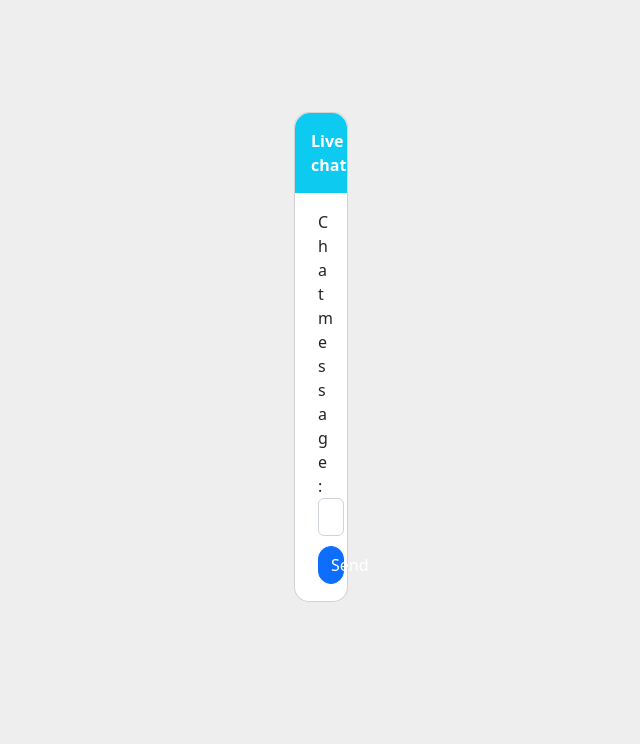
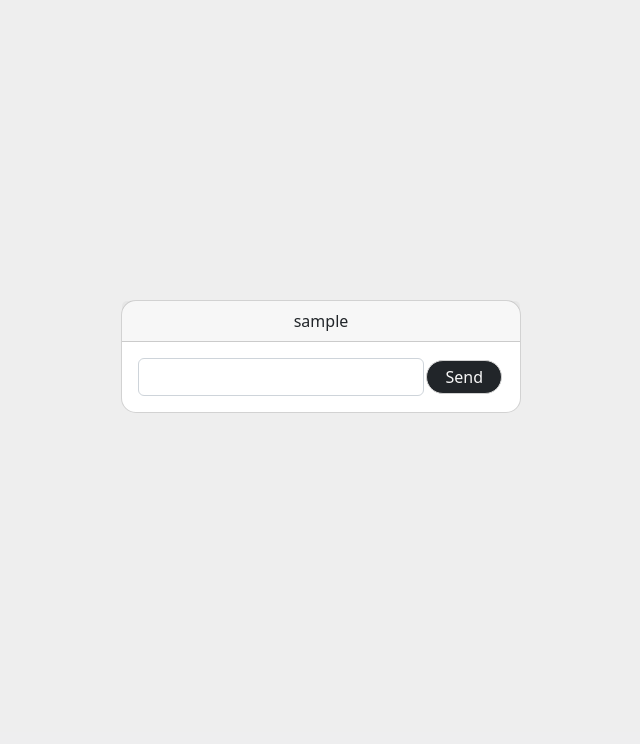
Before and after one commit to tomasgutierrez258/Entrega1-GutierrezPascual, a Django app: a page that uses home/templates/home/base.html in a window 1280 px wide. Shown: the part 68-812 px from the top of the page, without its empty margins (319-959 px from the left). After the commit the page ends 481 px from the top, so only its background shows below. Run offline with Django 4.2, Linux system fonts and the light colour scheme; tables that the repository leaves empty hold one stand-in row (values such as "Sample post"); parts of the project's set-up code (start-up, migrations or seed data) failed here and were passed over.

Commit message:
Modificaciones finales a estilos y cambios en app de messenger

```diff
--- a/accounts/templates/accounts/change_password.html
+++ b/accounts/templates/accounts/change_password.html
@@ -1,7 +1,7 @@
 {% extends 'home/base.html' %}
 
 {% block content %}
-<form action = {% url 'change_password' %} method = "POST" class="card form-modified-1">
+<form action = {% url 'change_password' %} method = "POST" class="">
     {% csrf_token %}
     <table>
       {{form}}
--- a/accounts/templates/accounts/edit_profile.html
+++ b/accounts/templates/accounts/edit_profile.html
@@ -1,7 +1,7 @@
 {% extends 'home/base.html' %}
 
 {% block content %}
-<form action = {% url 'edit_profile' %} method = "POST" class="card form-modified-1" enctype = 'multipart/form-data'>
+<form action = {% url 'edit_profile' %} method = "POST" class="" enctype = 'multipart/form-data'>
     {% csrf_token %}
     <table>
       {{formulario}}
--- a/accounts/templates/accounts/login.html
+++ b/accounts/templates/accounts/login.html
@@ -1,7 +1,7 @@
 {% extends 'home/base.html' %}
 
 {% block content %}
-<form action = {% url 'login' %} method = "POST" class="card form-modified-1">
+<form action = {% url 'login' %} method = "POST" class="">
     {% csrf_token %}
     <table>
       {{formulario}}
--- a/accounts/templates/accounts/register.html
+++ b/accounts/templates/accounts/register.html
@@ -1,7 +1,7 @@
 {% extends 'home/base.html' %}
 
 {% block content %}
-<form action = {% url 'register' %} method = "POST" class="card form-modified-2">
+<form action = {% url 'register' %} method = "POST" class="">
     {% csrf_token %}
     <table>
       {{formulario}}
--- a/accounts/views.py
+++ b/accounts/views.py
@@ -1,10 +1,11 @@
 from django.shortcuts import render,redirect
-from django.contrib.auth.forms import AuthenticationForm, UserCreationForm
+from django.contrib.auth.forms import AuthenticationForm
 from django.contrib.auth import login
 from accounts.forms import MyUserCreationForm,EditProfileForm
 from django.contrib.auth.decorators import login_required
 from django.contrib.auth.mixins import LoginRequiredMixin
 from django.contrib.auth.views import PasswordChangeView
+from django.contrib.auth.models import User
 from accounts.models import UserExtension
 # Create your views here.
 def mi_login(request):
--- a/home/static/css/blog_styles.css
+++ b/home/static/css/blog_styles.css
@@ -3,7 +3,9 @@
 body{
   background-color: rgb(238,238,238)!important;
 }
-
+form{
+  padding:50px 200px;
+}
 .form-modified-1{
     margin:5% 35%!important;
     border: none!important;
@@ -15,12 +17,12 @@ body{
   }
 
   .blog-content{
-    min-height: calc(100vh - 56px);
+    min-height: calc(100vh - 68px);
   }
-  form input{
+  /* form input{
   margin-bottom:10px;
   margin-right:0px;
-  }
+  } */
 
   /* .main-content{
     margin-top: 20px;
@@ -155,4 +157,17 @@ body{
     align-items: center;
     gap: 10px;
     margin-bottom: 20px;
+
   }
+
+  .contact-user{
+    display: flex;
+    background-color: rgb(33,37,41);
+    color: rgb(247,247,247);
+    border: 1px solid black;
+    padding: 10px 0;
+    border-radius: 1000px;
+    gap: 3px;
+    align-items: center;
+    justify-content: center;
+  }
--- a/home/templates/home/base.html
+++ b/home/templates/home/base.html
@@ -60,12 +60,14 @@
             </div>
         </div>
     </nav>
-    <section class="blog-content container">
+    <section class="container">
+
         <div class="main-content">
-            <div class="row" style="margin-bottom:10px!important;">
+            {% block home %}{% endblock home %}
+            <div class="row blog-content" style="">
                 <!-- Blog entries-->
                 <div class="col-md-2"></div>
-                <div class="col-md-8">
+                <div class="col-md-8" style="">
                     {% block content %}{% endblock content %}
                 </div>
                 <div class="col-md-2"> </div>
--- a/home/templates/home/create_post.html
+++ b/home/templates/home/create_post.html
@@ -1,6 +1,6 @@
 {% extends 'home/base.html' %}
     {% block content %}
-        <form action = {% url 'create_post' %} method = "POST" class="card form-modified-1"  enctype = 'multipart/form-data'>
+        <form action = {% url 'create_post' %} method = "POST" class=""  enctype = 'multipart/form-data'>
             {% csrf_token %}
             {{form.media}}
                     {{formulario}}
--- a/home/templates/home/edit_post.html
+++ b/home/templates/home/edit_post.html
@@ -1,12 +1,12 @@
 {% extends 'home/base.html' %}
 {% block content %}
 
-  <form action = {% url 'edit_post' object.id %} method = "POST" class="card form-modified">
+  <form action = {% url 'edit_post' object.id %} method = "POST" class="">
     {% csrf_token %}
     <table>
       {{form}}
     </table>
-    <button>Editar</button>
+    <button class="btn btn-primary">Edit</button>
   </form>
 
 {% endblock content %}
--- a/home/views.py
+++ b/home/views.py
@@ -14,11 +14,11 @@ def home(request):
     if title:
         posts = Posts.objects.filter(title__icontains=title)
         if len(posts) == 0:
-            postInfo = "No results found"
+            postInfo = 1 # "No results found"
     else:
         posts = Posts.objects.all()
         if len(posts) == 0:
-            postInfo = "No posts have been created yet"
+            postInfo = 2 # "No posts have been created yet"
     formulario = SearchPostForm()
 
     return render(request, "home/index.html", {"posts" : posts,"formulario":formulario,"postInfo":postInfo})
--- a/messenger/forms.py
+++ b/messenger/forms.py
@@ -1,6 +1,6 @@
 from django import forms
 
 class ChatMessage(forms.Form):
-    chat_message = forms.CharField(max_length = 30)
+    chat_message = forms.CharField(label='',max_length = 30)
 
     chat_message.widget.attrs['class']='form-control'
--- a/messenger/templates/messenger/messages.html
+++ b/messenger/templates/messenger/messages.html
@@ -1,19 +1,10 @@
 {% extends 'home/base.html' %}
 {% block content %}
 
-<section style="background-color: #eee;">
-    <div class="container py-5">
-
-      <div class="row d-flex justify-content-center">
-        <div class="col-md-8 col-lg-6 col-xl-4">
-
-          <div class="card" id="chat1" style="border-radius: 15px;">
-            <div
-              class="card-header d-flex justify-content-between align-items-center p-3 bg-info text-white border-bottom-0"
-              style="border-top-left-radius: 15px; border-top-right-radius: 15px;">
-              <i class="fas fa-angle-left"></i>
-              <p class="mb-0 fw-bold">Live chat</p>
-              <i class="fas fa-times"></i>
+  <div style="display:flex;align-items:center;justify-content:center;margin:30px 0;">
+    <div class="card" id="chat1" style="border-radius: 15px;min-width:400px;">
+      <div class="card-header" style="display:flex;justify-content:center;">
+        {{other_user_str}}
       </div>
       <div class="card-body">
           {% for message in messages %}
@@ -22,41 +13,43 @@
                       <div class="p-3 me-3 border" style="border-radius: 15px; background-color: #fbfbfb;">
                       <p class="small mb-0">{{message.message}}</p>
                       </div>
-                            <img src="https://mdbcdn.b-cdn.net/img/Photos/new-templates/bootstrap-chat/ava2-bg.webp"
-                            alt="avatar 1" style="width: 45px; height: 100%;">
+                      {% if request.user.userextension.avatar %}
+                        <img src={{request.user.userextension.avatar.url}} alt="avatar"
+                        class="rounded-circle img-fluid" style="width: 45px;height: 45px;">
+                      {% else %}
+                        <img src="https://www.gravatar.com/avatar/00000000000000000000000000000000?d=mp&f=y&s=128" alt="avatar"
+                        class="rounded-circle img-fluid" style="width: 45px;height: 45px;">
+                      {% endif %}
                   </div>
               {% else %}
                   <div class="d-flex flex-row justify-content-start mb-4">
-                            <img src="https://mdbcdn.b-cdn.net/img/Photos/new-templates/bootstrap-chat/ava1-bg.webp"
-                            alt="avatar 1" style="width: 45px; height: 100%;">
+                      {% for user in other_user_obj %}
+                        {% if user.userextension.avatar %}
+                          <img src={{user.userextension.avatar.url}} alt="avatar"
+                          class="rounded-circle img-fluid" style="width: 45px;height: 45px;">
+                        {% else %}
+                          <img src="https://www.gravatar.com/avatar/00000000000000000000000000000000?d=mp&f=y&s=128" alt="avatar"
+                          class="rounded-circle img-fluid" style="width: 45px;height: 45px;">
+                        {% endif %}
+                      {% endfor %}
                       <div class="p-3 ms-3" style="border-radius: 15px; background-color: rgba(57, 192, 237,.2);">
-                            <p class="small mb-0">{{message.message}}.</p>
+                      <p class="small mb-0">{{message.message}}</p>
                       </div>
                   </div>
               {% endif %}
           {% endfor %}
 
-
-
         <div class="form-outline">
-                <form action = {% url 'messages' other_user %} method = "POST" class="card form-modified-1" >
+          <form action = {% url 'messages' other_user_str %} method = "POST" style="padding:0!important;">
               {% csrf_token %}
+              <div style="display:flex;align-items: center;justify-content:center!important;">
                 {{formulario}}
-                    <button class="btn btn-primary">Send</button>
+                <button class="btn btn-primary btn-card btn-card-login">Send</button>
+              </div>
           </form>
         </div>
 
       </div>
     </div>
-
   </div>
-      </div>
-
-    </div>
-  </section>
-
-
-
-
-
 {% endblock content %}
--- a/messenger/urls.py
+++ b/messenger/urls.py
@@ -3,5 +3,5 @@ from . import views
 
 urlpatterns = [
     path('contacts/', views.contacts, name="contacts"),
-    path('messages/<str:other_user>/', views.messages,name="messages"),
+    path('messages/<str:other_user_str>/', views.messages,name="messages"),
 ]
--- a/messenger/views.py
+++ b/messenger/views.py
@@ -6,16 +6,11 @@ from django.contrib.auth.decorators import login_required
 # Create your views here.
 @login_required
 def contacts(request):
-
     users = set(User.objects.all())
     users.discard(request.user)
-
     return render(request, "messenger/contacts.html", {"users" : users})
 
-def messages(request,other_user):
-
-    print("other_user: ",other_user)
-
+def messages(request,other_user_str):
     if request.method == "POST":
         formulario = ChatMessage(request.POST)
 
@@ -23,23 +18,21 @@ def messages(request,other_user):
             data = formulario.cleaned_data
 
             message = data['chat_message']
-            sent_by = request.user
-            received_by = other_user
+            sent_by = request.user.username
+            received_by = other_user_str
 
             message = Message(message = message,
                               sent_by=sent_by,
                               received_by = received_by)
             message.save()
-            return redirect("messages",other_user)
+            return redirect("messages",other_user_str)
 
     else:
         chat_messages = Message.objects.all()
-        messages = set()
-
+        messages = []
         for message in chat_messages:
-            if (request.user.username in message.sent_by and other_user in message.received_by) or (other_user in message.sent_by and request.user.username in message.received_by):
-                print(message.message)
-                messages.add(message)
-
+            if (request.user.username in message.sent_by and other_user_str in message.received_by) or (other_user_str in message.sent_by and request.user.username in message.received_by):
+                messages.append(message)
     formulario = ChatMessage()
-    return render(request, "messenger/messages.html", {"formulario":formulario,"messages":messages,"other_user":other_user})
+    other_user_obj = User.objects.filter(username__icontains=other_user_str)
+    return render(request, "messenger/messages.html", {"formulario":formulario,"messages":messages,"other_user_str":other_user_str,"other_user_obj":other_user_obj})
```
Also changed, not shown: home/templates/home/index.html (+33 -8 lines), home/templates/home/read_post.html (+4 -15 lines), messenger/templates/messenger/contacts.html (+18 -35 lines). Lines whose indentation alone changed are shown as unchanged.
